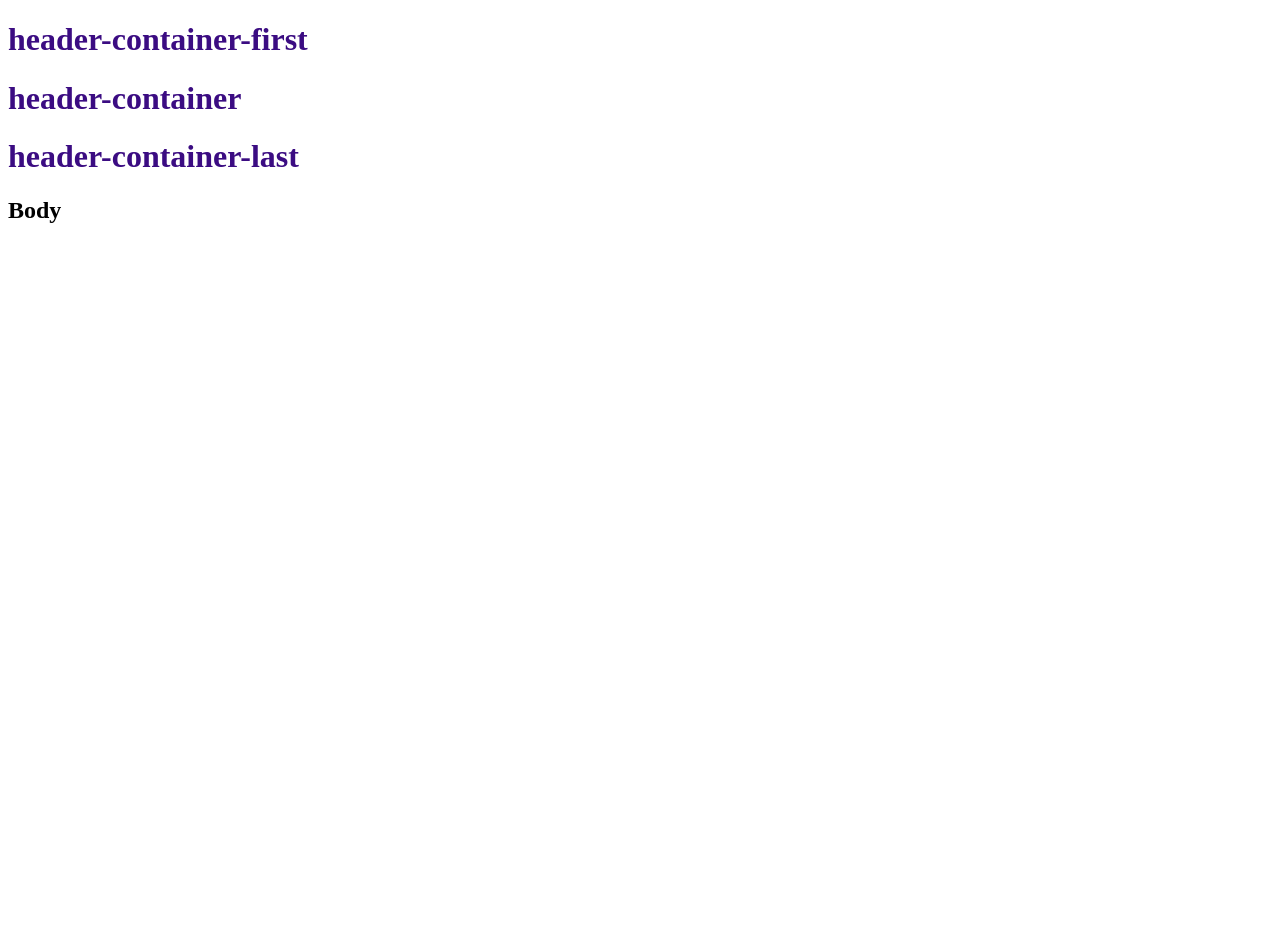
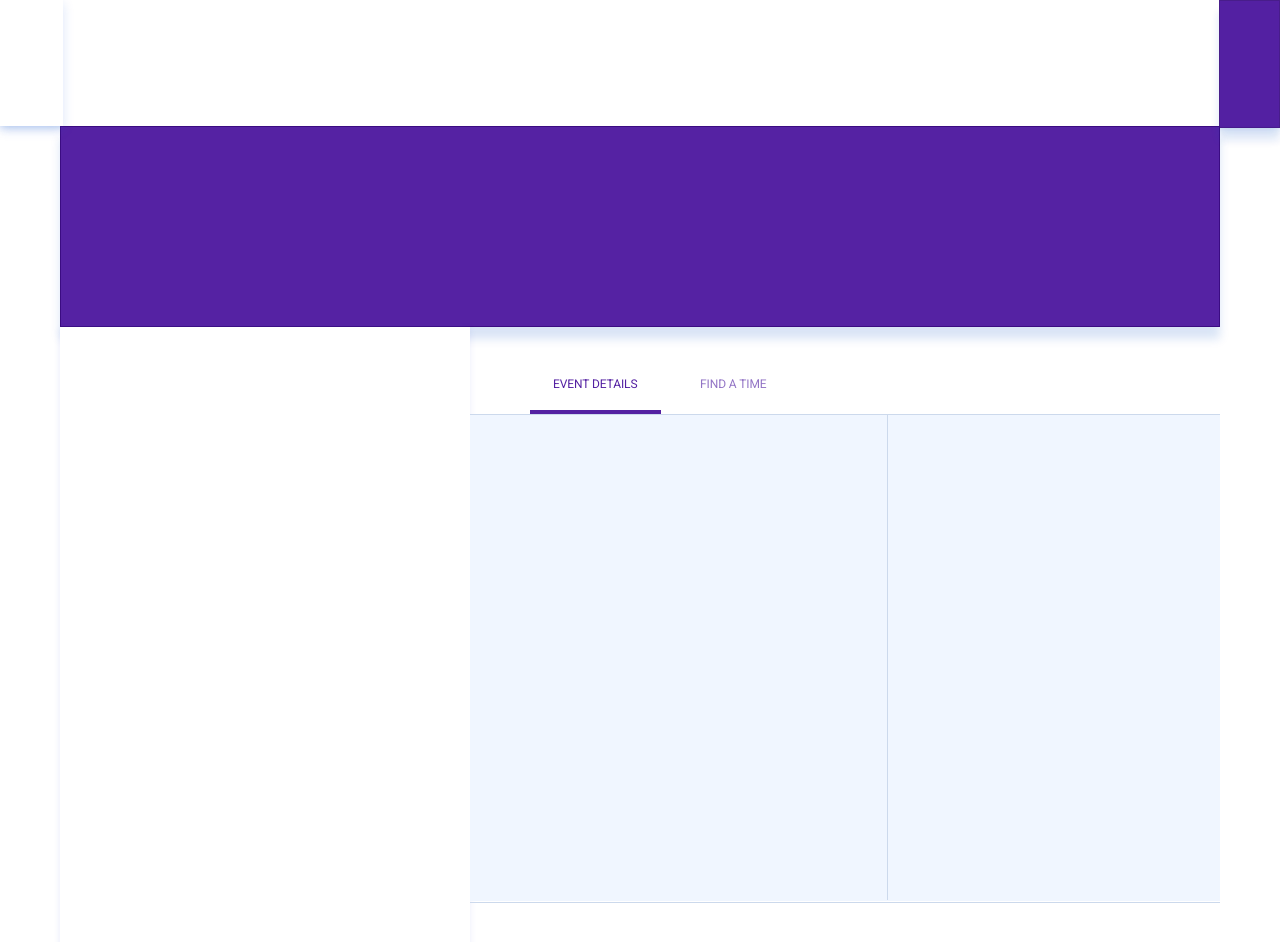
Before and after one commit to pvrbek/BF_Petar_Vrbek, a React app: page / in a window 1280 px wide. Shown: the top 942 px of the page. Before the commit the page ends 800 px from the top, so only its background shows below. Built offline with nearby package versions, Linux system fonts and the light colour scheme.

Commit message:
Fixed body to be responsive

```diff
--- a/src/components/Body.js
+++ b/src/components/Body.js
@@ -3,8 +3,33 @@ import React, { Component } from "react";
 class Body extends React.Component{
 render(){
     return(
-        <div>
-            <h2>Body</h2>
+        <div className="body">
+            <div className="b-event--top">
+            </div>
+            <div className="b-event--middle">
+                <div className="b-event--middle_left">
+                    <div className="b-items_guests"></div>
+                    <div className="b-items_line"></div>
+                    <div className="b-items_publish"></div>
+                </div>
+                <div className="b-event--middle_right">
+                    <ul className="b-items_choice">
+                    <li className="b-items_choice--left -active"><a className='items_link--left items_link'>EVENT DETAILS</a></li>
+                    <li className="b-items_choice--right"><a className='items_link'>FIND A TIME</a></li>
+                    </ul>
+                    <div className="b-items_hline"></div>
+                    <div className="b-items-details">
+                        <div className="b-items-details_inputs"></div>
+                        <div className="b-items-details_vline"></div>
+                        <div className="b-items-details_drops">
+                            <div className="b-items_drops--top"></div>
+                            <div className="b-items_drops--middle"></div>
+                            <div className="b-items_drops-bottom"></div>
+                        </div>
+                    </div>
+                    <div className="b-items_hline--bottom"></div>
+                </div>
+            </div>
         </div>
 
     );
--- a/src/components/Header.js
+++ b/src/components/Header.js
@@ -3,17 +3,14 @@ import React, { Component } from "react";
 class Header extends React.Component{
 render(){
     return(
-        <div>
-            <div>
-                <h1>header-container-first</h1>
+        <header className="header">
+            <div className='h-event--first'>
             </div>
-            <div>
-                <h1>header-container</h1>
+            <div className='h-event'>
             </div>
-            <div>
-                <h1>header-container-last</h1>
+            <div className='h-event--last'>
             </div>
-        </div>
+        </header>
 
     );
 
--- a/src/index.html
+++ b/src/index.html
@@ -5,6 +5,7 @@
     <meta charset="UTF-8">
     <meta name="viewport" content="width=device-width, initial-scale=1.0">
     <meta http-equiv="X-UA-Compatible" content="ie=edge">
+    <link href="https://fonts.googleapis.com/css?family=Roboto" rel="stylesheet">
     <title>Bornfight</title>
 </head>
 
--- a/src/styles/App.scss
+++ b/src/styles/App.scss
@@ -1,4 +1,5 @@
 @import "colors";
-h1{
-    color: $indigo;
-}
+@import "fonts";
+@import "settings";
+@import "Header";
+@import "Body";
--- /dev/null
+++ b/src/styles/Body.scss
@@ -0,0 +1,134 @@
+.body{
+    padding-left: 60px;
+    padding-right: 60px;
+    left: 0px;
+    right: 0px;
+}
+
+.b-event{
+    &--top{
+        height: 199px;
+        box-shadow: 0px 12px 9px 0 rgba(0, 78, 194, 0.15);
+        border: solid 1px $indigo;
+        background-color: $purple;
+        z-index: 1;
+    }
+    &--middle{
+        display: table;
+        width: 100%;
+        &_left{
+            display: table-cell;
+            width: 540px;
+            height: 631px;
+            box-shadow: 0px 2px 6.8px 0.2px rgba(80, 103, 218, 0.15);
+            background-color: $white;
+            z-index: -1;
+        }
+
+        &_right{
+            display: table-cell;
+            margin-left:auto;
+            margin-right:auto;
+            padding: 0;
+            right: 0;
+            z-index: -2;
+            min-width: 750px;
+        }
+    }
+}
+
+.b-items{
+    &_guests{
+
+    }
+    &_line{}
+    &_publish{}
+    &_choice{
+        height: 36px;
+        //width: 795px;
+        list-style-type: none;
+        color: $deep-lilac;
+        margin: 0;
+        padding: 47px 0 0 60px;
+        &--left{
+           width: 131px;
+           height: 100%;
+            margin: 0;
+            top: 0;
+            display: inline-block;
+        }
+        &--right{
+
+            width: 131px;
+            height: 100%;
+            margin: 0;
+            padding: 0 0 0 39px;
+            top: 0;
+            display: inline-block;
+        }
+
+    }
+    &_hline{
+        right: 0;
+        height: 1px;
+        background-color: $light-blue-grey-two;
+        margin-top: 4px;
+
+        &--bottom{
+            margin-top: 1px;
+            right: 0;
+            height: 1px;
+            background-color: $light-blue-grey-two;
+        }
+    }
+    &-details{
+        height: 486px;
+        position: relative;
+        background-color: $very-light-blue;
+        &_inputs{
+            position: absolute;
+            height: 486px;
+            background-color: $very-light-blue;
+        }
+        &_vline{
+            position: absolute;
+            padding: 0;
+            margin: 0;
+            top: 0;
+            right: 332px;
+            width: 1px;
+            height: 485px;
+            bottom: 0;
+            background-color: $light-blue-grey-two;
+        }
+        &_drops{
+            position: absolute;
+            padding: 0;
+            margin: 0;
+            //width: 332px;
+            height: 486px;
+            bottom: 0;
+            background-color: $very-light-blue;
+        }
+    }
+}
+
+.items_link{
+    font-size: $itemsLinkFontSize;
+    font-family: $itemsLinkFontFamily;
+    line-height: $itemsLinkLineHeight;
+    display: inline-block;
+    text-align: center;
+    text-decoration: none;
+    letter-spacing: -0.1px;
+    font-weight: $itemsLinkFontWeight;
+    font-style: $itemsLinkFontStyle;
+    font-stretch: $itemsLinkFontStretch;
+    &--left{
+        padding: 0 0 0 23px;
+    }
+}
+.-active{
+        color:$purple-two;
+        border-bottom: 4px solid $purple-two;
+    }
--- /dev/null
+++ b/src/styles/Header.scss
@@ -0,0 +1,28 @@
+.header{
+    margin: 0;
+    padding: 0;
+    width:100%;
+    height: 126px;
+    box-shadow: 0px 0 9px 0 rgba(0, 78, 194, 0.3);
+}
+.h-event{
+    position: relative;
+    &--first{
+        float:left;
+        width: 63px;
+        height: 126px;
+        box-shadow: 0px 4px 11px 0 rgba(19, 79, 215, 0.15);
+        border: solid 1px var($pale-grey-two);
+        background-color: var($white);
+    }
+    &--last{
+        float: right;
+        width: 59px;
+        height: 126px;
+        opacity: 0.93;
+        box-shadow: 0px 12px 9px 0 rgba(0, 78, 194, 0.15);
+        border: solid 1px $indigo;
+        background-color: $indigo-blue;
+    }
+
+}
--- /dev/null
+++ b/src/styles/fonts.scss
@@ -0,0 +1,6 @@
+$itemsLinkFontSize: 12px;
+$itemsLinkFontFamily:'Roboto', sans-serif;
+$itemsLinkLineHeight:1.58;
+$itemsLinkFontWeight: normal;
+$itemsLinkFontStyle: normal;
+$itemsLinkFontStretch: normal;
--- /dev/null
+++ b/src/styles/settings.scss
@@ -0,0 +1,10 @@
+body{
+    margin: 0px;
+    top: 0;
+}
+h1{
+    margin: 0;
+}
+h2{
+    margin: 0;
+}
```
Also changed, not shown: src/styles/colors.1.scss (deleted, +0 -27 lines), 3 other files (tests, documents, lock files or other folders).
